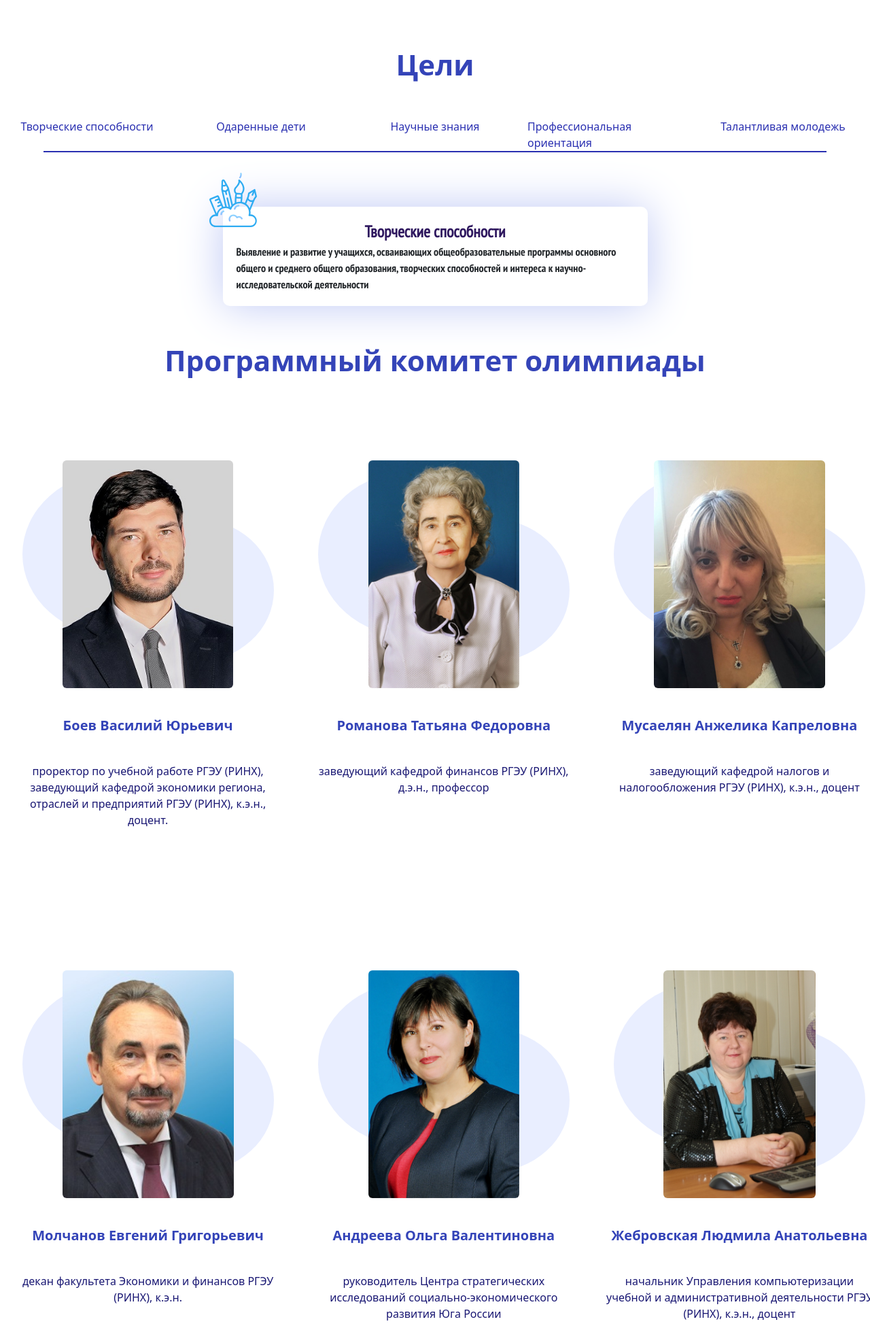
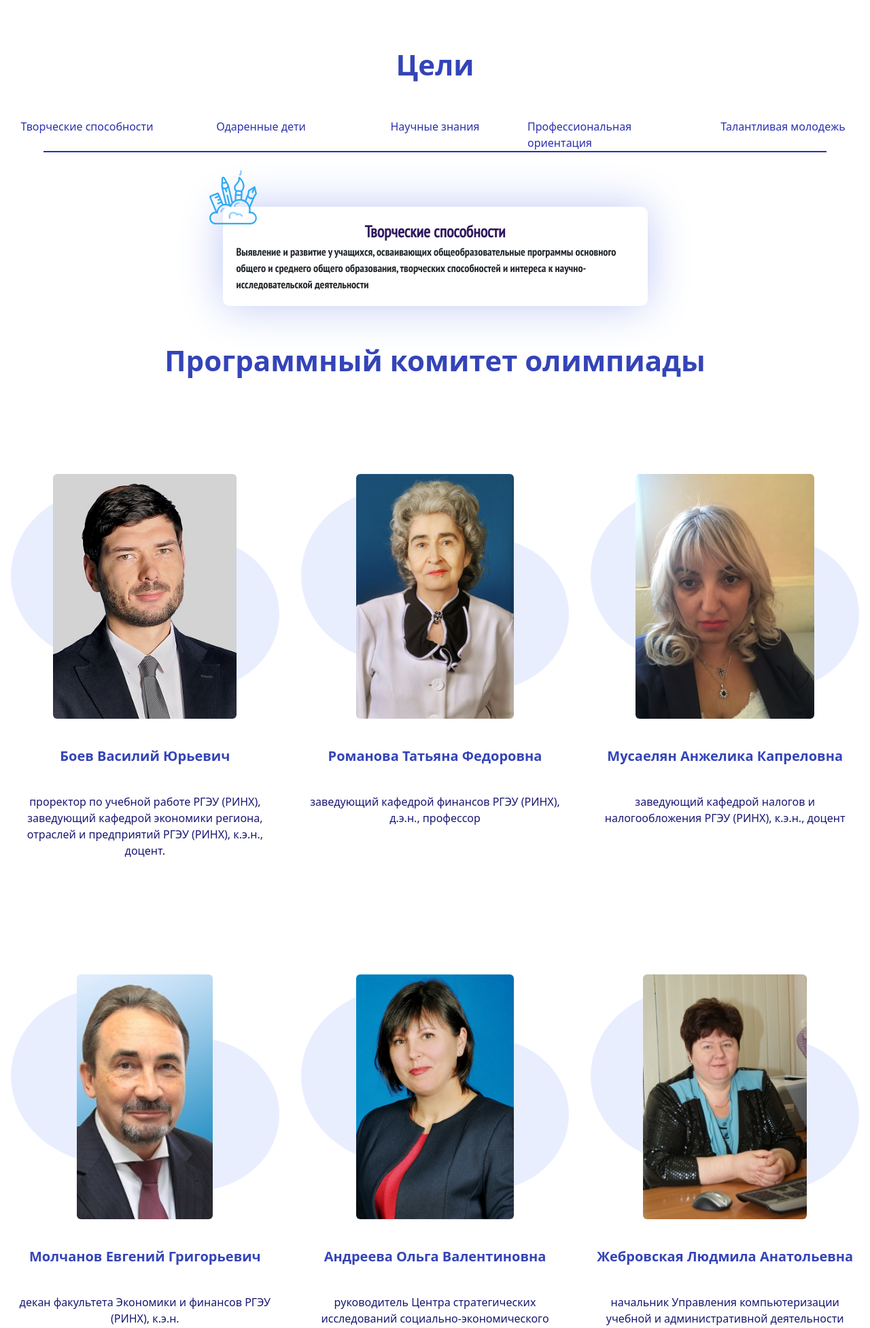
Before and after one commit to ToxiCake888/djangowebsite, a Django app: page / in a window 1280 px wide. Shown: the part 1273-3226 px from the top of the page at 68% size. Run offline with Django 5.2, Linux system fonts and the light colour scheme.

Commit message:
device emulation fix

```diff
--- a/main/static/css/first-view.css
+++ b/main/static/css/first-view.css
@@ -163,6 +163,8 @@ justify-self: flex-end;
 
 
 }
+.first-view__footer-title{font-size: 14px;}
+.first-view__footer-element{font-size: 10px;}
 .grid-title-1{grid-area: 1/1/2/4; }
 .grid-title-2{grid-area: 1 / 4 / 2 / 4;}
 .grid-supportsers-1 { grid-area: 2 / 4 / 3 / 5; }
@@ -175,7 +177,7 @@ justify-self: flex-end;
 
 }
 .first-view__picture{display: none;}
-.first-view__title{font-size:40px}
+.first-view__title{font-size:30px}
 .first-view__footer{height:max(25%,);}
 }
 
--- a/main/static/css/goals.css
+++ b/main/static/css/goals.css
@@ -1,6 +1,4 @@
-.goals-section{
 
-}
 
 .title{
 display: flex;
@@ -73,7 +71,7 @@ text-align: center;
 .goals-section__goals-text{font-family: ptsansBold;}
 .positioning{
 
-    bottom: 70px;
+    bottom: 74px;
     right: 40px;
     position: relative;
 }
@@ -83,17 +81,27 @@ text-align: center;
 
 }
 
-.program-committee{
+.program-committee {
     overflow: hidden;
     width: 100vw;
-    height:1500px;
-    grid-template-columns: repeat(4, 25%);
-    grid-template-rows: repeat(2, 1fr);
+    height: auto;
+    grid-auto-rows: fit-content;
+    display: grid;
+    grid-template-columns: repeat(4, 1fr);
+    padding: 20px 0;
 }
 
 .portrait{z-index: 1;object-fit: cover;border-radius: 6px;transform: scale(1);max-height: 400px;max-width: 300px;width: auto;  }
 
-.program-committee__card-container{position: relative;display: flex;justify-content: center;width: 100%;height: 50%;padding: 20px;}
+.program-committee__card-container{
+    height: auto;
+    min-height: 400px;
+    position: relative;
+    display: flex;
+    justify-content: center;
+    width: 100%;height: 50%;
+    padding: 20px;
+}
 .program-committee__card-text-container{display: flex;flex-direction:column ;}
 
 .circles{
@@ -109,7 +117,7 @@ text-align: center;
 
 @media(max-width:1400px) {
 .program-committee{
-    grid-template-columns: repeat(3, 34%);
+    grid-template-columns: repeat(3, 1fr);
     grid-template-rows: repeat(3, 1fr);
     height:2250px;
 }
@@ -117,7 +125,7 @@ text-align: center;
 
 @media(max-width:860px) {
 .program-committee{
-    grid-template-columns: repeat(2, 50%);
+    grid-template-columns: repeat(2, 1fr);
     grid-template-rows: repeat(4, 1fr);
     height:3000px;
 }
@@ -126,7 +134,7 @@ text-align: center;
 
 @media(max-width:610px) {
     .program-committee{
-    grid-template-columns: repeat(1, 100%);
+    grid-template-columns: 1fr;
     grid-template-rows: repeat(8, 1fr);
     height:6000px;
 }
--- a/main/templates/main/index.html
+++ b/main/templates/main/index.html
@@ -3,6 +3,10 @@
 <html>
   <head>
     <title>olympiad</title>
+    <meta
+      name="viewport"
+      content="width=device-width, initial-scale=1, minimum-scale=1"
+    />
     <link href="" />
     <link
       href="https://cdn.jsdelivr.net/npm/bootstrap@5.3.3/dist/css/bootstrap.min.css"
```
